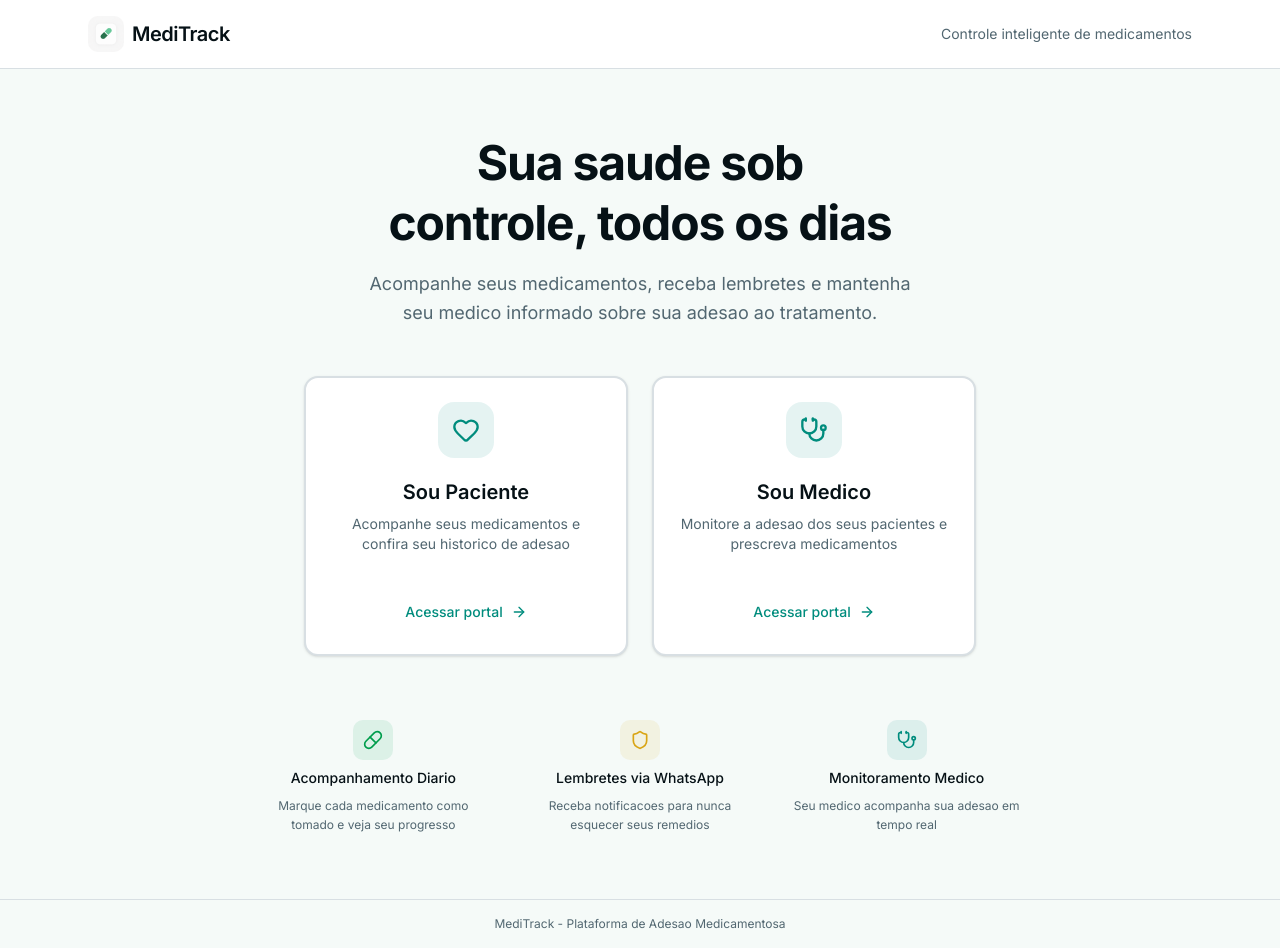
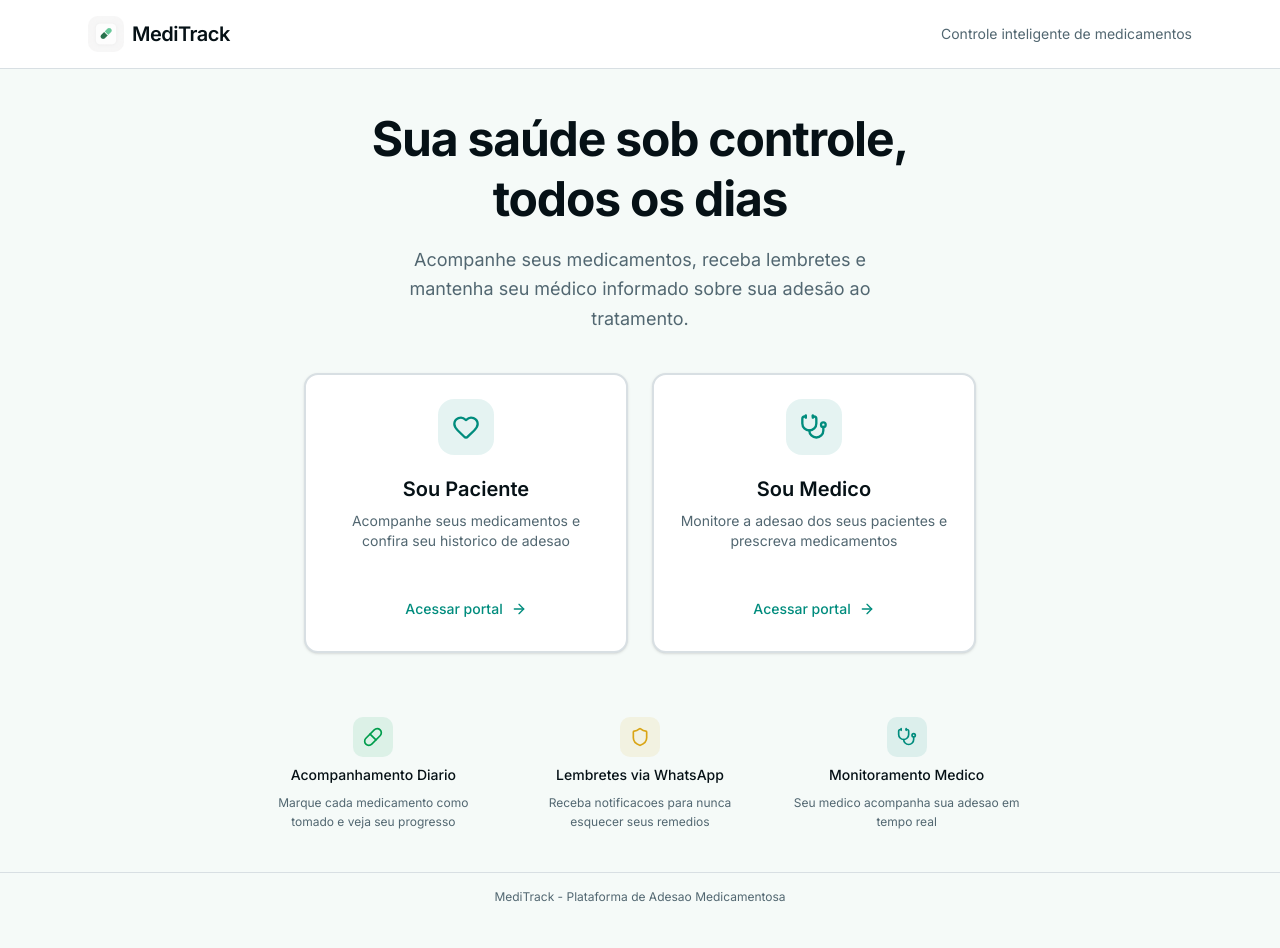
Before and after one commit to Drslukas/Meditrack_feito, a Next.js app: page / in a window 1280 px wide. After the commit the page ends 921 px from the top, so only its background shows below. Built offline with nearby package versions, Linux system fonts and the light colour scheme.

Commit message:
refac: pequenas mudanças na landing page

```diff
--- a/components/landing-page.tsx
+++ b/components/landing-page.tsx
@@ -37,13 +37,14 @@ export function LandingPage() {
       </header>
 
       {/* Hero */}
-      <main className="flex-1 flex flex-col items-center justify-center px-6 py-16">
-        <div className="max-w-2xl text-center mb-12">
-          <h1 className="text-4xl md:text-5xl font-bold text-foreground tracking-tight text-balance leading-tight">
-            Sua saude sob controle, todos os dias
+      <main className="flex-1 flex flex-col items-center justify-center px-6 py-10">
+        <div className="max-w-2xl text-center mb-10 px-4">
+          <h1 className="text-3xl md:text-5xl font-bold text-foreground tracking-tight leading-tight">
+            Sua saúde sob controle, todos os dias
           </h1>
-          <p className="mt-4 text-lg text-muted-foreground text-pretty leading-relaxed max-w-xl mx-auto">
-            Acompanhe seus medicamentos, receba lembretes e mantenha seu medico informado sobre sua adesao ao tratamento.
+
+          <p className="mt-4 text-base md:text-lg text-muted-foreground leading-relaxed max-w-lg mx-auto">
+            Acompanhe seus medicamentos, receba lembretes e mantenha seu médico informado sobre sua adesão ao tratamento.
           </p>
         </div>
 
```
